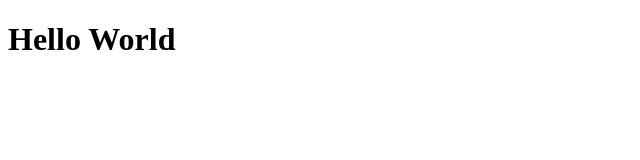
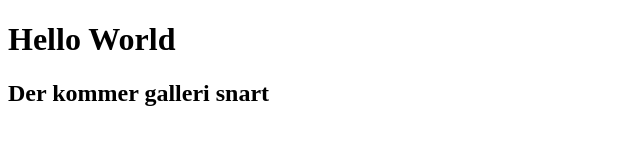
Before and after one commit to CasperRA/GIT, a plain HTML site: page Index.html in a window 1280 px wide. Shown: the whole page, without its empty margins (0-640 px from the left). Drawn offline with Linux system fonts and the light colour scheme.

Commit message:
Tilføjet intro til galleri på Index
H2 med intro tekst til galleri i index

```diff
--- a/Index.html
+++ b/Index.html
@@ -8,5 +8,6 @@
 </head>
 <body>
     <h1>Hello World</h1>
+    <h2>Der kommer galleri snart</h2>
 </body>
 </html>
```
